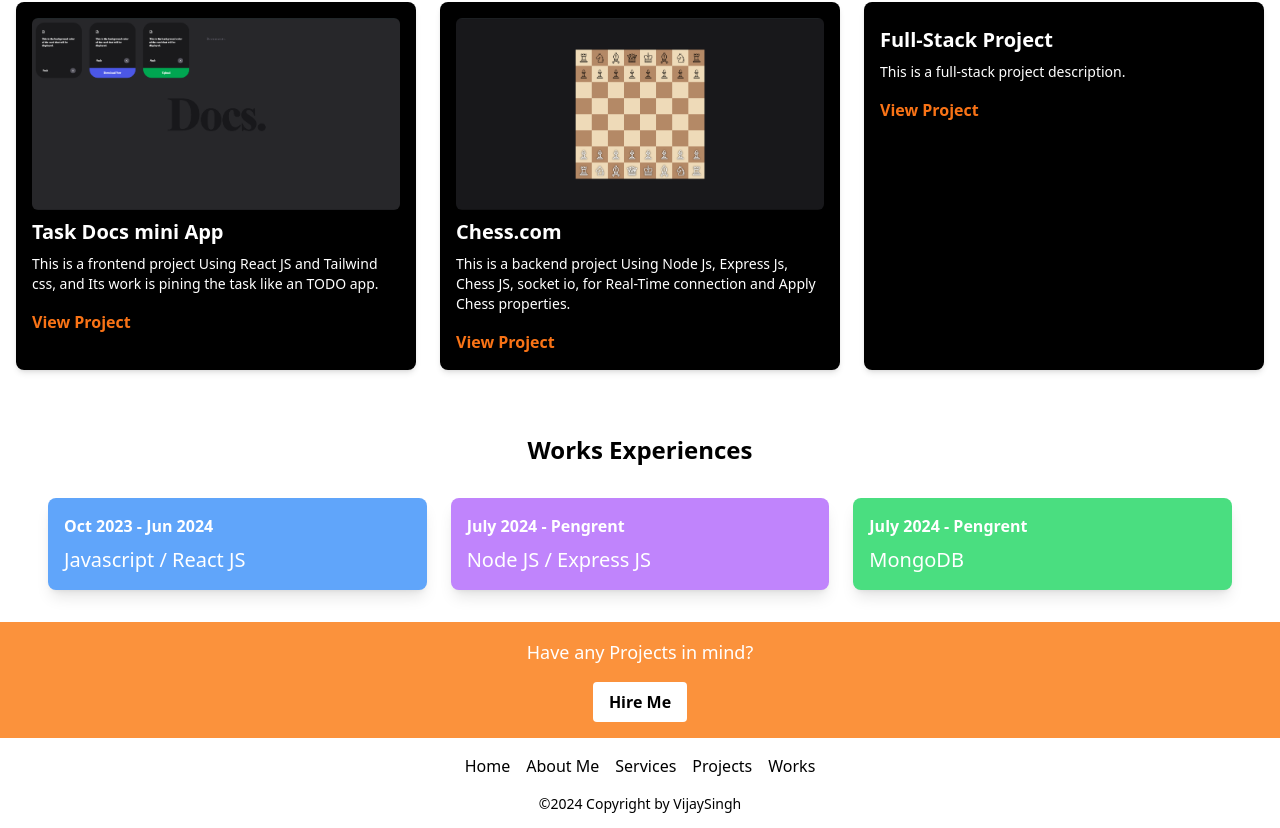
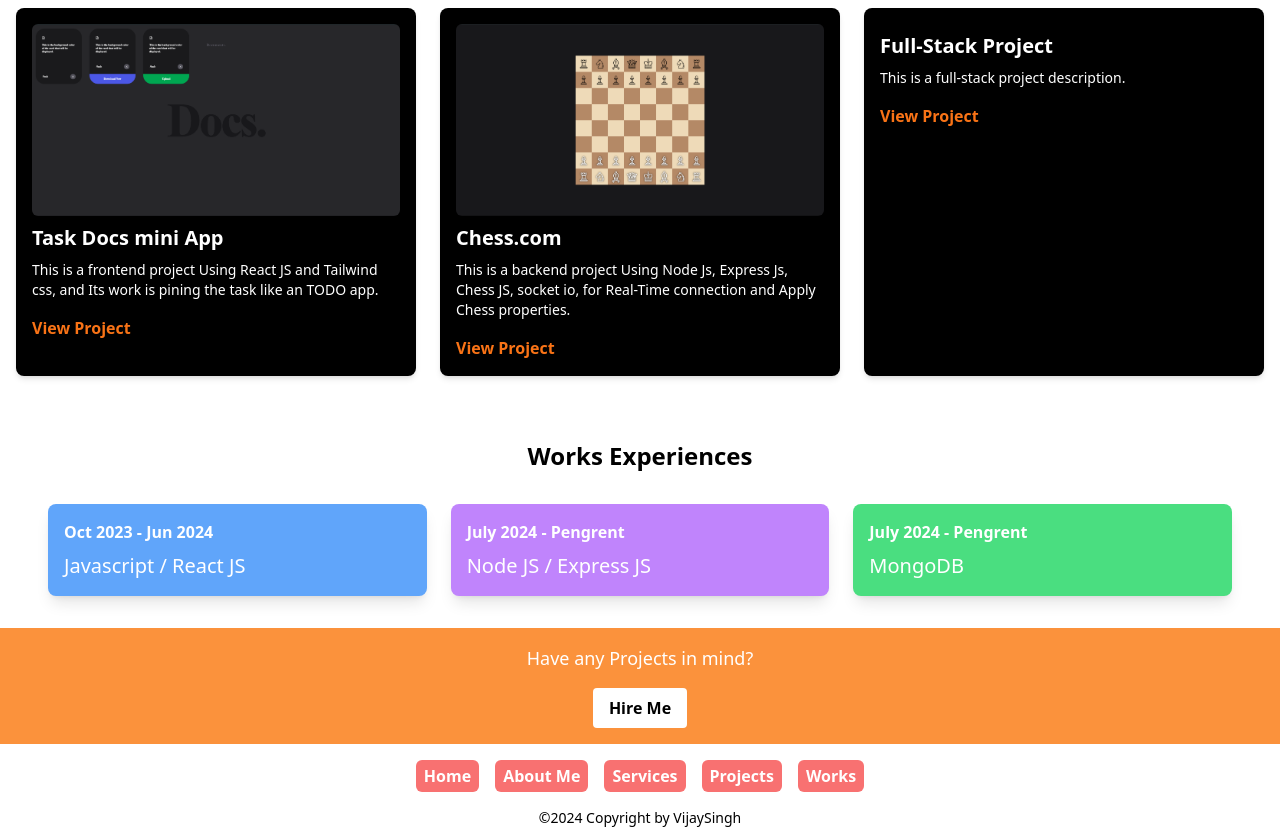
Before and after one commit to vijaysinghkadela/Portfolio, a React (Vite) app: page / in a window 1280 px wide. Shown: the part 1966-2794 px from the top of the page. Built offline with nearby package versions, Linux system fonts and the light colour scheme.

Commit message:
creating pages

```diff
--- a/package.json
+++ b/package.json
@@ -10,7 +10,10 @@
     "preview": "vite preview"
   },
   "dependencies": {
+    "@emotion/react": "^11.13.3",
+    "@emotion/styled": "^11.13.0",
     "@fontsource/caveat": "^5.0.19",
+    "@mui/material": "^6.0.1",
     "@tabler/icons-react": "^3.14.0",
     "clsx": "^2.1.1",
     "framer-motion": "^11.3.31",
--- a/src/App.jsx
+++ b/src/App.jsx
@@ -6,21 +6,23 @@ import AboutMe from "./Components/AboutMe";
 import ServiceSection from "./Components/Services";
 import LatestWorks from "./Components/LatestWorks";
 import WorkExperiences from "./Components/WorkExperiences";
+import ThemeToggle from "./Components/ThemeToggle";
 
 function App() {
   return (
     <>
       <div>
-        <Navber />
         {/* <Background /> */}
-        <Home />
-
-        <div className="App bg-white  flex items-center justify-center">
-          <AboutMe />
+        <div className="min-h-screen bg-white dark:bg-gray-900 text-black dark:text-white">
+          <Navber />
+          <Home />
+          <div className="App flex items-center justify-center">
+            <AboutMe />
+          </div>
+          <ServiceSection />
+          <LatestWorks />
+          <WorkExperiences />
         </div>
-        <ServiceSection />
-        <LatestWorks />
-        <WorkExperiences />
       </div>
     </>
   );
--- a/src/Components/AboutMe.jsx
+++ b/src/Components/AboutMe.jsx
@@ -1,31 +1,21 @@
-// import React from 'react'
-
-// function AboutMe() {
-//   return (
-//     <>
-//     <h2>About Me</h2>
-//     <p>As a passionate Full Stack Developer, I have honed my skills in both frontend and backend technologies, including HTML, CSS, JavaScript, React.js, Node.js, Express.js, and MongoDB. With a strong foundation in these core technologies, I am equipped to build dynamic and responsive web applications. I am proficient in using essential development tools like VS Code, Git & GitHub, Postman, and MongoDB Compass to streamline my workflow. Additionally, I have experience in UI design using Figma, which allows me to create visually appealing and user-friendly interfaces. My journey in full-stack development has been driven by a continuous desire to learn and improve, and I am always eager to take on new challenges and contribute to meaningful projects.h</p>
-//     <div className=''>
-//         <a href="">View Projects</a>
-//     </div>
-//     <div className=''>
-//         <a href="">Download CV</a>
-//     </div>
-//     </>
-//   )
-// }
-
-// export default AboutMe
-
-
-import React from 'react';
+import React from "react";
 
 const AboutMe = () => {
   return (
-    <div className="bg-white max-w-screen-md mx-auto p-6 md:p-10 lg:p-16 text-center shadow-lg rounded-lg">
+    <div className="max-w-screen-md mx-auto p-6 md:p-10 lg:p-16 text-center shadow-lg rounded-lg">
       <h2 className="text-2xl md:text-3xl font-bold mb-4">About Me</h2>
-      <p className="text-base md:text-lg leading-relaxed mb-6">
-        As a passionate Full Stack Developer, I have honed my skills in both frontend and backend technologies, including HTML, CSS, JavaScript, React.js, Node.js, Express.js, and MongoDB. With a strong foundation in these core technologies, I am equipped to build dynamic and responsive web applications. I am proficient in using essential development tools like VS Code, Git & GitHub, Postman, and MongoDB Compass to streamline my workflow. Additionally, I have experience in UI design using Figma, which allows me to create visually appealing and user-friendly interfaces. My journey in full-stack development has been driven by a continuous desire to learn and improve, and I am always eager to take on new challenges and contribute to meaningful projects.
+      <p className="text-base md:text-lg leading-relaxed mb-6 ">
+        As a passionate Full Stack Developer, I have honed my skills in both
+        frontend and backend technologies, including HTML, CSS, JavaScript,
+        React.js, Node.js, Express.js, and MongoDB. With a strong foundation in
+        these core technologies, I am equipped to build dynamic and responsive
+        web applications. I am proficient in using essential development tools
+        like VS Code, Git & GitHub, Postman, and MongoDB Compass to streamline
+        my workflow. Additionally, I have experience in UI design using Figma,
+        which allows me to create visually appealing and user-friendly
+        interfaces. My journey in full-stack development has been driven by a
+        continuous desire to learn and improve, and I am always eager to take on
+        new challenges and contribute to meaningful projects.
       </p>
       <div className="flex flex-col md:flex-row justify-center items-center space-y-4 md:space-y-0 md:space-x-4">
         <button className="bg-orange-500 text-white px-4 py-2 rounded-lg shadow-md hover:bg-orange-600 transition duration-300">
--- a/src/Components/Home.jsx
+++ b/src/Components/Home.jsx
@@ -3,7 +3,7 @@ import mainImg from "../../public/Images/main_img.png"
 
 const Home = () => {
   return (
-    <div className="bg-white min-h-screen flex items-center">
+    <div className=" min-h-screen flex items-center">
       <div className="container mx-auto px-4 lg:px-20 flex flex-col lg:flex-row items-center justify-center">
         <div className="lg:w-1/2 w-full flex justify-center lg:order-2">
           <img
--- a/src/Components/LatestWorks.jsx
+++ b/src/Components/LatestWorks.jsx
@@ -69,7 +69,7 @@ const LatestWorks = () => {
         {filteredProjects.map(project => (
           <div
             key={project.id}
-            className="bg-black text-white p-4 rounded-lg shadow-md"
+            className="bg-black dark:bg-white text-white dark:text-black p-4 rounded-lg shadow-md"
           >
             <img src={project.image} className='rounded-md' alt="" />
             <h3 className="text-xl font-bold mb-2 mt-2">{project.title}</h3>
--- a/src/Components/Navber.jsx
+++ b/src/Components/Navber.jsx
@@ -1,5 +1,6 @@
 import React, { useState } from "react";
 import logo from "../../public/Images/V-logo.png"
+import ThemeToggle from "./ThemeToggle";
 
 const Navbar = () => {
   const [isOpen, setIsOpen] = useState(false);
@@ -12,7 +13,7 @@ const Navbar = () => {
         {/* Logo */}
         <div className="flex items-center">
           <img src={logo} alt="Logo" className="h-8 w-8 mr-2" />
-          <span className="text-white text-lg font-semibold">MyLogo</span>
+
         </div>
 
         {/* Hamburger Menu for Mobile */}
@@ -42,18 +43,21 @@ const Navbar = () => {
         <div
           className={`${
             isOpen ? "block" : "hidden"
-          } lg:flex lg:items-center lg:space-x-4 lg:block`}
+          } lg:flex lg:items-center lg:space-x-4 `}
         >
           {navItems.map((item) => (
             <a
               key={item}
               href={`#${item.toLowerCase()}`}
-              className="block font-itim mt-4 lg:mt-0 text-black hover:text-orange-400 font-semibold "
+              className="block font-itim mt-4 lg:mt-0 text-black dark:text-white hover:text-orange-400 font-semibold "
             >
               {item}
             </a>
-          ))}
+          ))} <div className="">
+        <ThemeToggle />
+      </div>
         </div>
+
       </div>
     </nav>
   );
--- a/src/Components/Services.jsx
+++ b/src/Components/Services.jsx
@@ -41,7 +41,7 @@ const ServiceSection = () => {
             className={`w-full md:w-1/2 lg:w-1/4 p-6 ${service.bgColor} rounded-md shadow-md`}
           >
             <h3 className="text-xl font-bold mb-4">{service.title}</h3>
-            <p className="text-gray-700">{service.description}</p>
+            <p className="text-gray-700 ">{service.description}</p>
           </div>
         ))}
       </div>
--- /dev/null
+++ b/src/Components/ThemeToggle.jsx
@@ -0,0 +1,44 @@
+import React, { useState, useEffect } from 'react';
+import Switch from '@mui/material/Switch';
+
+const ThemeToggle = () => {
+  const [theme, setTheme] = useState('light');
+
+  useEffect(() => {
+    const savedTheme = localStorage.getItem('theme');
+    if (savedTheme) {
+      setTheme(savedTheme);
+      document.documentElement.classList.add(savedTheme);
+    } else {
+      document.documentElement.classList.add('light');
+    }
+  }, []);
+
+  const toggleTheme = () => {
+    if (theme === 'dark') {
+      setTheme('light');
+      document.documentElement.classList.remove('dark');
+      document.documentElement.classList.add('light');
+      localStorage.setItem('theme', 'light');
+    } else {
+      setTheme('dark');
+      document.documentElement.classList.remove('light');
+      document.documentElement.classList.add('dark');
+      localStorage.setItem('theme', 'dark');
+    }
+  };
+
+  return (
+    <div className="flex items-center">
+      <span className="mr-2 text-black dark:text-white">Light</span>
+      <Switch
+        checked={theme === 'dark'}
+        onChange={toggleTheme}
+        color="default"
+      />
+      <span className="ml-2 text-black dark:text-white">Dark</span>
+    </div>
+  );
+};
+
+export default ThemeToggle;
--- a/src/Components/WorkExperiences.jsx
+++ b/src/Components/WorkExperiences.jsx
@@ -49,15 +49,25 @@ function WorkExperiences() {
           Hire Me
         </button>
       </div>
-      <div className="mt-4 flex justify-center space-x-4">
+      <div className="mt-4 flex justify-center space-x-4 sm:w-screen sm:flex sm:justify-center sm:space-x-4 md:w-screen lg:w-screen lg:flex lg:justify-center lg:space-x-4 md:flex md:justify-center md:space-x-4 ">
         {/* Icons here */}
-        <div>Home</div>
-        <div>About Me</div>
-        <div>Services</div>
-        <div>Projects</div>
-        <div>Works</div>
+        <div className="bg-red-400 px-2 py-1 rounded-md text-white font-semibold hover:bg-red-500 hover:cursor-pointer">
+          Home
+        </div>
+        <div className="bg-red-400 px-2 py-1 rounded-md text-white font-semibold hover:bg-red-500 hover:cursor-pointer">
+          About Me
+        </div>
+        <div className="bg-red-400 px-2 py-1 rounded-md text-white font-semibold hover:bg-red-500 hover:cursor-pointer">
+          Services
+        </div>
+        <div className="bg-red-400 px-2 py-1 rounded-md text-white font-semibold hover:bg-red-500 hover:cursor-pointer">
+          Projects
+        </div>
+        <div className="bg-red-400 px-2 py-1 rounded-md text-white font-semibold hover:bg-red-500 hover:cursor-pointer">
+          Works
+        </div>
       </div>
-      <p className="mt-4 text-black text-sm flex justify-center">
+      <p className="mt-4 text-black dark:text-white text-sm flex justify-center">
         ©2024 Copyright by VijaySingh
       </p>
     </div>
```
Also changed, not shown: 1 other file (tests, documents, lock files or other folders).
